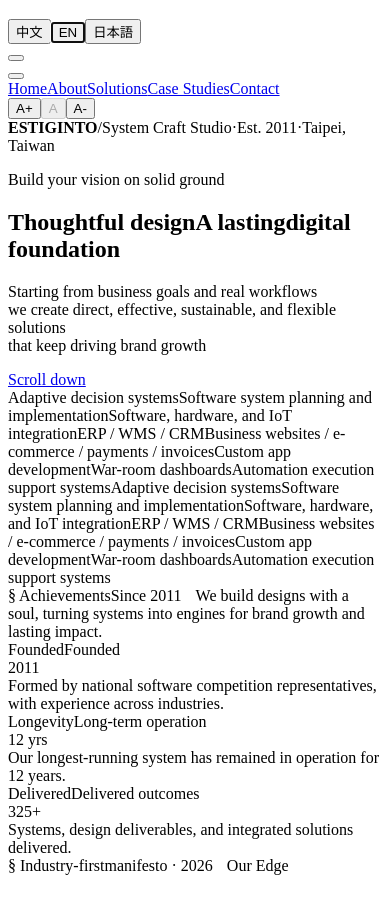
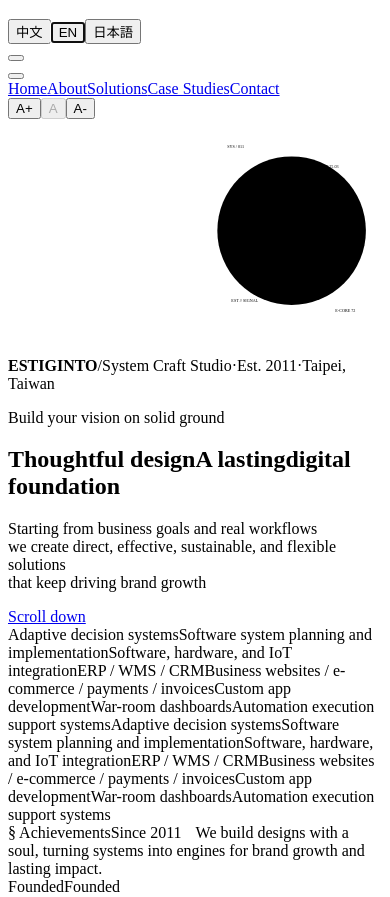
Before and after one commit to estiginto/estiginto-official-website, a React (Vite) app: page / in a window 390 px wide. Shown: the part 1142-2039 px from the top of the page. Built offline with nearby package versions, Linux system fonts and the light colour scheme; the HTML template or start-up script is replaced by a standard one.

Commit message:
feat: animate hero tech background

```diff
--- a/src/App.css
+++ b/src/App.css
@@ -1378,6 +1378,104 @@ ul, ol  { margin: 0; }
   display: flex;
   align-items: center;
   isolation: isolate;
+  overflow: hidden;
+  --hero-parallax-x: 0px;
+  --hero-parallax-y: 0px;
+}
+
+.hero-tech-background {
+  position: absolute;
+  inset: -3%;
+  z-index: -1;
+  pointer-events: none;
+  color: #15130f;
+  opacity: 0.74;
+  transform: translate3d(var(--hero-parallax-x), var(--hero-parallax-y), 0);
+  transition: opacity 600ms ease;
+}
+
+.hero-tech-background svg {
+  width: 100%;
+  height: 100%;
+  overflow: visible;
+}
+
+.hero-tech-background path,
+.hero-tech-background circle,
+.hero-tech-background line,
+.hero-tech-background rect {
+  fill: none;
+  stroke: currentColor;
+  stroke-width: 1;
+  vector-effect: non-scaling-stroke;
+}
+
+.hero-tech-background text {
+  fill: currentColor;
+  font-family: var(--font-mono);
+  font-size: 11px;
+  letter-spacing: 0.2em;
+}
+
+.hero-tech-axis { opacity: 0.18; }
+.hero-tech-ring { opacity: 0.32; transform-box: view-box; transform-origin: 75.83% 47.78%; }
+.hero-tech-ring-dashed { stroke-dasharray: 3 12; opacity: 0.7; }
+.hero-tech-reticle { opacity: 0.46; }
+.hero-tech-markers { opacity: 0.4; }
+.hero-tech-glitch { opacity: 0.22; }
+
+.hero-tech-ring-outer {
+  animation: hero-ring-spin 28s linear infinite;
+}
+
+.hero-tech-ring-inner {
+  animation: hero-ring-spin-reverse 22s linear infinite;
+}
+
+.hero-tech-markers {
+  animation: hero-marker-drift 16s ease-in-out infinite alternate;
+}
+
+.hero-tech-glitch {
+  animation: hero-local-glitch 9s steps(1, end) infinite;
+}
+
+.hero-tech-scan {
+  stroke: #397fc7 !important;
+  stroke-width: 1.5 !important;
+  opacity: 0;
+  filter: drop-shadow(0 0 5px rgba(57, 127, 199, 0.55));
+  animation: hero-tech-scan 9s ease-in-out infinite;
+}
+
+.hero-tech-background:not([data-ready="true"]) *,
+.motion-paused .hero-tech-background * {
+  animation-play-state: paused !important;
+}
+
+@keyframes hero-ring-spin {
+  to { transform: rotate(360deg); }
+}
+
+@keyframes hero-ring-spin-reverse {
+  to { transform: rotate(-360deg); }
+}
+
+@keyframes hero-marker-drift {
+  from { transform: translateY(-4px); }
+  to { transform: translateY(8px); }
+}
+
+@keyframes hero-tech-scan {
+  0%, 7%, 100% { opacity: 0; transform: translateX(0); }
+  1.5% { opacity: 0.55; }
+  6% { opacity: 0.12; transform: translateX(610px); }
+}
+
+@keyframes hero-local-glitch {
+  0%, 71%, 74%, 100% { transform: translateX(0); opacity: 0.22; }
+  72% { transform: translateX(8px); opacity: 0.5; }
+  73% { transform: translateX(-4px); opacity: 0.14; }
 }
 
 .hero::after {
@@ -1394,7 +1492,7 @@ ul, ol  { margin: 0; }
     linear-gradient(to bottom, rgba(20, 17, 13, 0.06) 1px, transparent 1px);
   background-size: 88px 88px, 88px 88px;
   pointer-events: none;
-  z-index: -1;
+  z-index: -2;
   opacity: 0.42;
 }
 
@@ -2712,6 +2810,17 @@ ul, ol  { margin: 0; }
 @media (max-width: 640px), (pointer: coarse) {
   :root { --rail: 20px; }
 
+  .hero-tech-background {
+    inset: -2% -48% -2% -18%;
+    opacity: 0.58;
+    transform: none;
+  }
+  .hero-tech-markers text:nth-of-type(even),
+  .hero-tech-markers path,
+  .hero-tech-glitch text {
+    display: none;
+  }
+
   .desktop-cursor-menu {
     display: none;
   }
@@ -3230,6 +3339,13 @@ ul, ol  { margin: 0; }
   .page-transition.is-leaving .page-transition-scan {
     animation-duration: 120ms !important;
   }
+  .hero-tech-background {
+    transform: none !important;
+  }
+  .hero-tech-background *,
+  .hero-tech-background[data-ready="true"] * {
+    animation: none !important;
+  }
 }
 
 .insights-grid {
--- a/src/App.jsx
+++ b/src/App.jsx
@@ -862,9 +862,87 @@ function PageTitle({ page }) {
   );
 }
 
+function HeroTechBackground() {
+  const backgroundRef = useRef(null);
+  const [ready, setReady] = useState(false);
+
+  useEffect(() => {
+    const activate = () => setReady(true);
+    const fallbackTimer = window.setTimeout(activate, 900);
+    window.addEventListener("estiginto:page-entered", activate, { once: true });
+
+    const finePointer = window.matchMedia("(pointer: fine)").matches;
+    let frameId = null;
+    const onPointerMove = (event) => {
+      if (!finePointer || !backgroundRef.current) return;
+      const x = ((event.clientX / window.innerWidth) - 0.5) * 24;
+      const y = ((event.clientY / window.innerHeight) - 0.5) * 18;
+      window.cancelAnimationFrame(frameId);
+      frameId = window.requestAnimationFrame(() => {
+        backgroundRef.current?.style.setProperty("--hero-parallax-x", `${x.toFixed(2)}px`);
+        backgroundRef.current?.style.setProperty("--hero-parallax-y", `${y.toFixed(2)}px`);
+      });
+    };
+
+    const onVisibilityChange = () => {
+      document.documentElement.classList.toggle("motion-paused", document.visibilityState !== "visible");
+    };
+
+    if (finePointer) window.addEventListener("pointermove", onPointerMove, { passive: true });
+    document.addEventListener("visibilitychange", onVisibilityChange);
+    return () => {
+      window.clearTimeout(fallbackTimer);
+      window.removeEventListener("estiginto:page-entered", activate);
+      window.removeEventListener("pointermove", onPointerMove);
+      document.removeEventListener("visibilitychange", onVisibilityChange);
+      window.cancelAnimationFrame(frameId);
+      document.documentElement.classList.remove("motion-paused");
+    };
+  }, []);
+
+  return (
+    <div ref={backgroundRef} className="hero-tech-background" aria-hidden="true" data-ready={ready}>
+      <svg viewBox="0 0 1440 900" preserveAspectRatio="xMidYMid slice" focusable="false">
+        <g className="hero-tech-axis">
+          <path d="M790 430H1395M1092 74V826" />
+          <path d="M820 172H890M1296 680H1374M932 768H1006" />
+        </g>
+        <g className="hero-tech-ring hero-tech-ring-outer">
+          <circle cx="1092" cy="430" r="286" />
+          <circle cx="1092" cy="430" r="266" className="hero-tech-ring-dashed" />
+          <path d="M1092 123v36M1092 701v36M785 430h36M1363 430h36" />
+        </g>
+        <g className="hero-tech-ring hero-tech-ring-inner">
+          <circle cx="1092" cy="430" r="196" />
+          <circle cx="1092" cy="430" r="146" className="hero-tech-ring-dashed" />
+          <path d="M962 300l36 36M1186 524l36 36M1222 300l-36 36M998 524l-36 36" />
+        </g>
+        <g className="hero-tech-reticle">
+          <circle cx="1092" cy="430" r="42" />
+          <path d="M1028 430h128M1092 366v128" />
+          <rect x="1087" y="425" width="10" height="10" />
+        </g>
+        <g className="hero-tech-markers">
+          <text x="844" y="112">SYS / 011</text>
+          <text x="1204" y="188">LAT 25.03</text>
+          <text x="1260" y="744">E-CORE 72</text>
+          <text x="860" y="704">EST // SIGNAL</text>
+          <path d="M822 127h154M1204 204h108M1158 760h164M860 720h127" />
+        </g>
+        <g className="hero-tech-glitch">
+          <path d="M916 242h126M1250 338h94M864 592h148" />
+          <text x="1230" y="324">03:14:26</text>
+        </g>
+        <line className="hero-tech-scan" x1="760" y1="0" x2="760" y2="900" />
+      </svg>
+    </div>
+  );
+}
+
 function Hero({ copy }) {
   return (
     <section className="hero" id="home">
+      <HeroTechBackground />
       <div className="wrap">
         <div>
           <div className="hero-meta">
```
Also changed, not shown: 1 other file (tests, documents, lock files or other folders).
